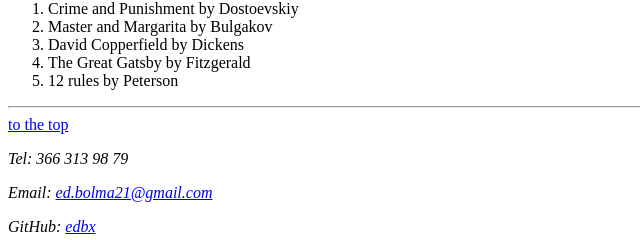
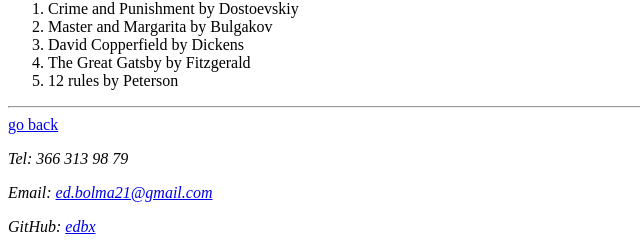
Before and after one commit to b01ma/brainnest-task-1, a plain HTML site: page books.html in a window 1280 px wide. Shown: the part 101-341 px from the top of the page, 0-640 px from the left. Drawn offline with Linux system fonts and the light colour scheme.

Commit message:
corrected the pass for the 'go back' link for the books and movies in the footer

```diff
--- a/books.html
+++ b/books.html
@@ -22,7 +22,7 @@
     <hr>
 
     <footer>
-        <a href="#top-page">to the top</a>
+        <a href="./index.html">go back</a>
         <address id="contacts-section">
             <p>Tel: 366 313 98 79</p>
             <p>Email: <a href="mailto:ed.bolma21@gmail.com">ed.bolma21@gmail.com</a> </p>
```
Also changed, not shown: movies.html (+1 -1 lines).
